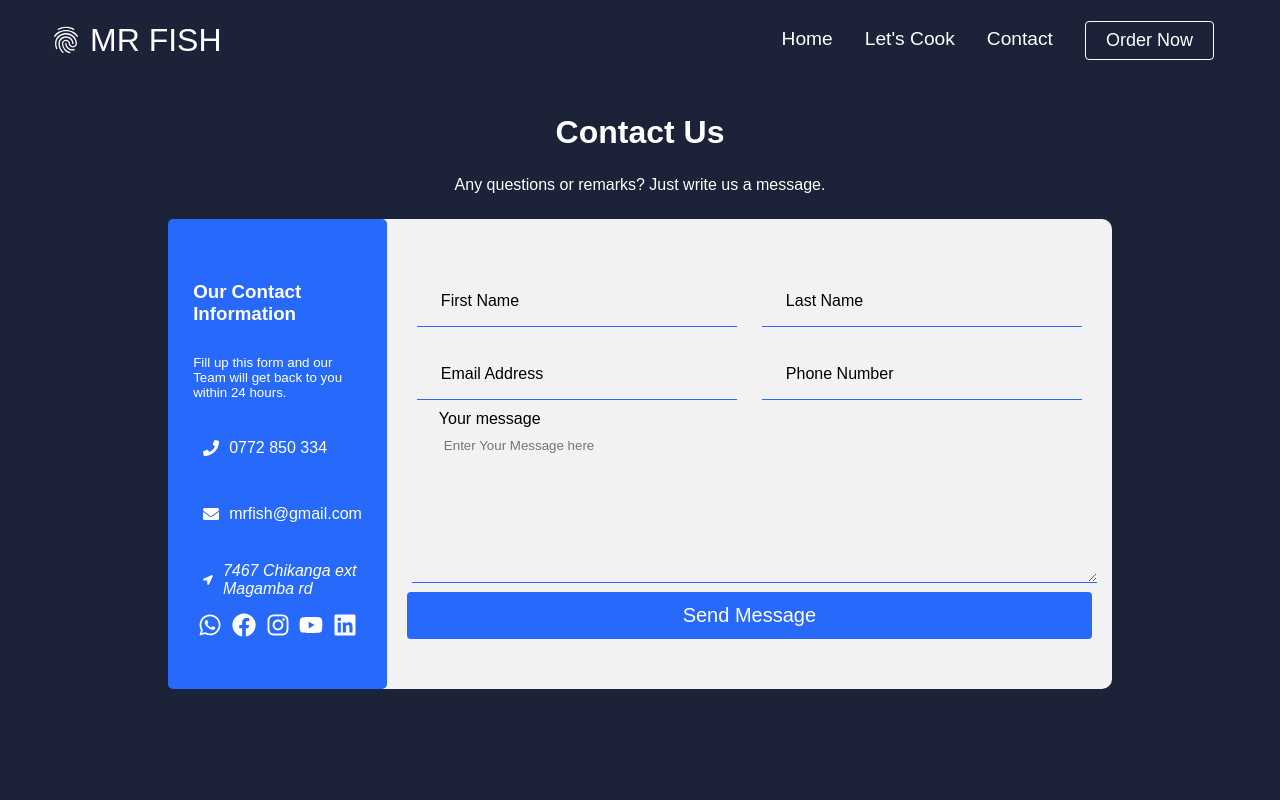
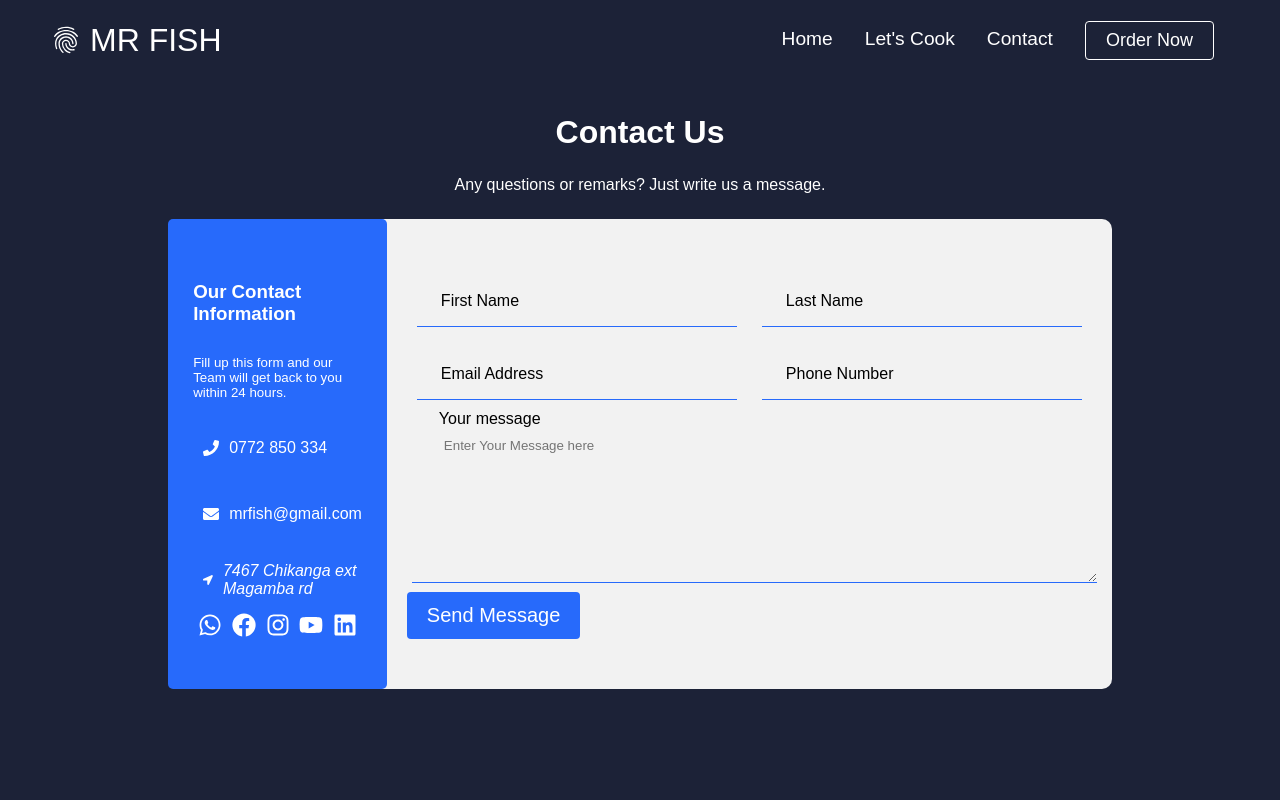
Before and after one commit to jchademwiri/mr-fish, a React (Create React App) app: page /contact in a window 1280 px wide. Shown: the top 800 px of the page. Built offline with nearby package versions, Linux system fonts and the light colour scheme.

Commit message:
made some changes to contact form design

```diff
--- a/src/components/ContactDetails/ContactDetails.css
+++ b/src/components/ContactDetails/ContactDetails.css
@@ -75,7 +75,7 @@ textarea:focus {
 span > .icon {
 	margin: 10px;
 }
-.btn--wide {
+button .full_width {
 	width: 100%;
 }
 
```
